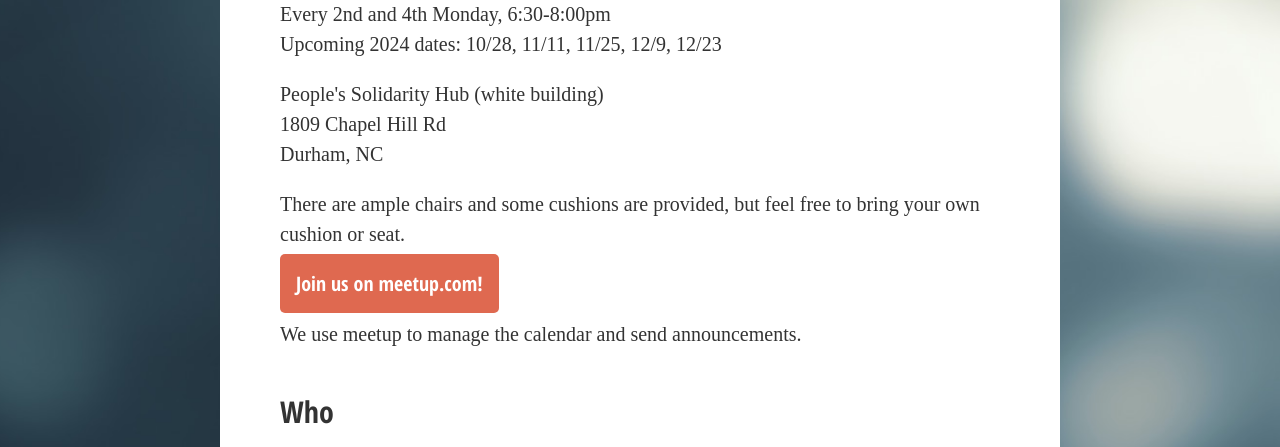
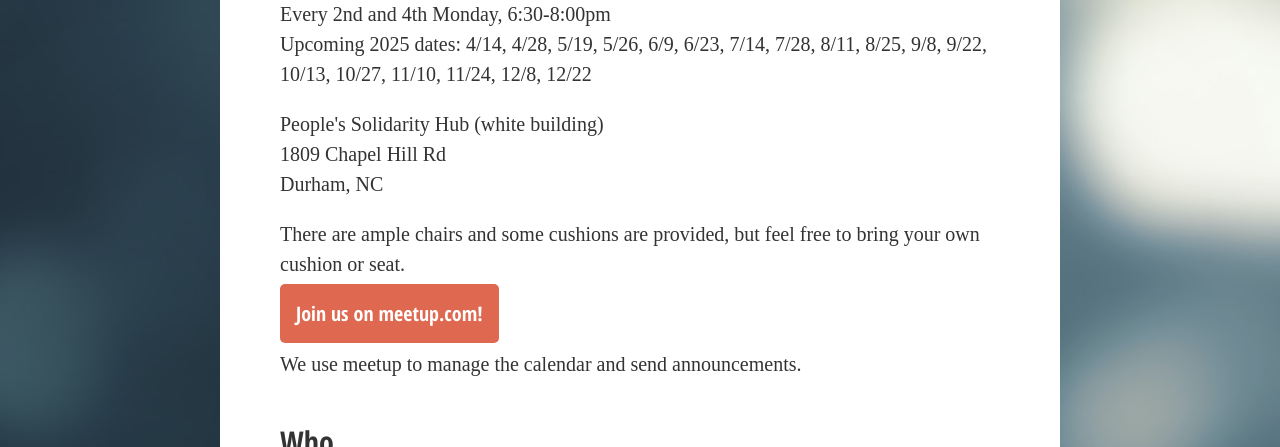
Before and after one commit to flyingmachine/bipoc-meditation, a plain HTML site: page index.html in a window 1280 px wide. Shown: the part 653-1100 px from the top of the page. Drawn offline with Linux system fonts and the light colour scheme; a script that the page names is missing; a web font is replaced by a local one.

Commit message:
update dates

```diff
--- a/index.html
+++ b/index.html
@@ -41,7 +41,7 @@
         <h2>When and Where</h2>
         <p>
           Every 2nd and 4th Monday, 6:30-8:00pm<br />
-          Upcoming 2024 dates: 10/28, 11/11, 11/25, 12/9, 12/23
+          Upcoming 2025 dates: 4/14, 4/28, 5/19, 5/26, 6/9, 6/23, 7/14, 7/28, 8/11, 8/25, 9/8, 9/22, 10/13, 10/27, 11/10, 11/24, 12/8, 12/22
         </p>
         <p>
           People's Solidarity Hub (white building)<br/>
```
